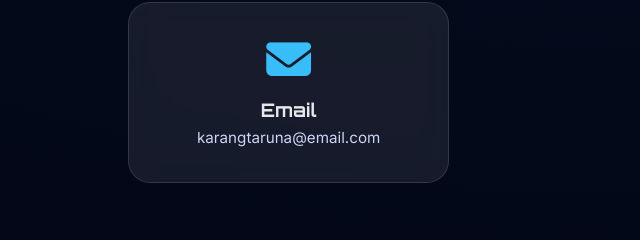
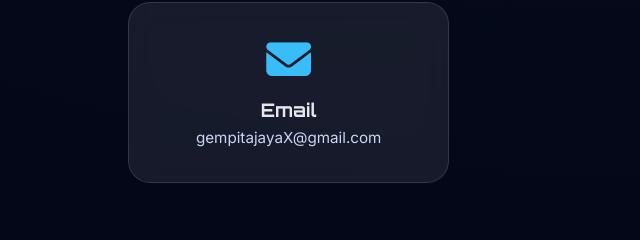
Before and after one commit to jayagempitax-hash/Gempita-X-Jaya, a plain HTML site: page index.html in a window 1280 px wide. Shown: the part 2011-2251 px from the top of the page, 0-640 px from the left. Drawn offline with Linux system fonts and the light colour scheme.

Commit message:
Update index.html

```diff
--- a/index.html
+++ b/index.html
@@ -334,10 +334,10 @@
             <p>@gempita_jaya_x</p>
         </a>
 
-        <a href="mailto:karangtaruna@email.com" class="glass-card hover-effect contact-card">
+        <a href="mailto:gempitajayaX@gmail.com" class="glass-card hover-effect contact-card">
             <i class="fas fa-envelope"></i>
             <h3>Email</h3>
-            <p>karangtaruna@email.com</p>
+            <p>gempitajayaX@gmail.com</p>
         </a>
     </div>
 </section>
```
